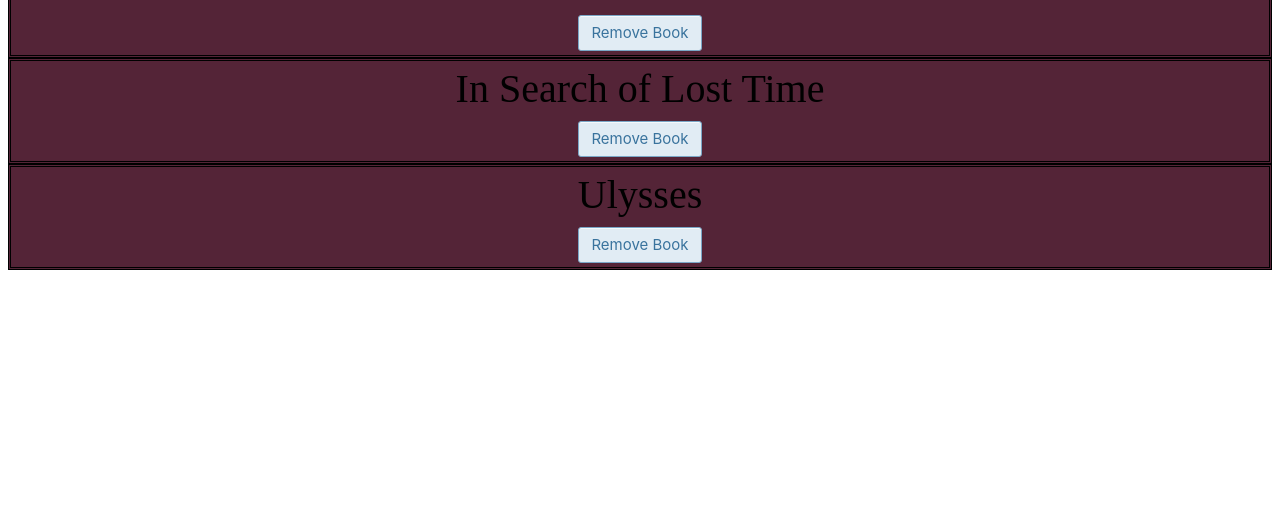
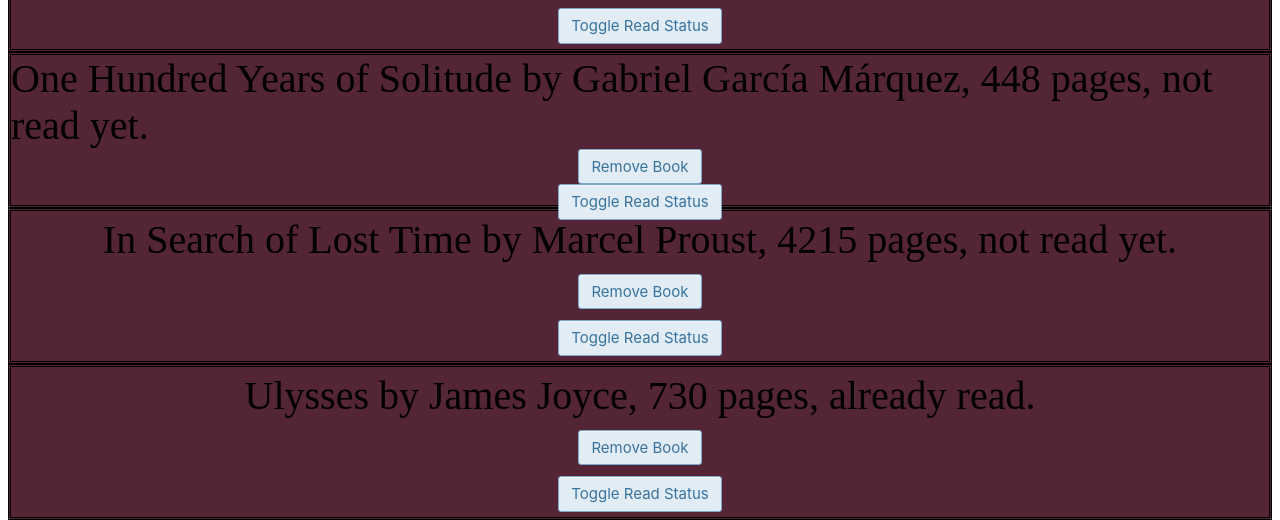
Before and after one commit to mattsnow/library, a plain HTML site: page index.html in a window 1280 px wide. Shown: the part 793-1313 px from the top of the page. Before the commit the page ends 1063 px from the top, so only its background shows below. Drawn offline with Linux system fonts and the light colour scheme.

Commit message:
Added 'toggle read' functionality

```diff
--- a/index.html
+++ b/index.html
@@ -48,7 +48,7 @@
       background: rgb(84, 36, 55);
       place-items: center;
       border-style: double;
-      height: 100px;
+      height: 150px;
     }
 
     .button {
--- a/scripts.js
+++ b/scripts.js
@@ -13,23 +13,40 @@ book.prototype.bookRead = function () {
   }
 }
 
-function generateCard(bookObect, index) {
+book.prototype.toggleRead = function (index) {
+  if (this.read) {
+    this.read = false;
+  } else {
+    this.read = true;
+  }
+  console.log(index);
+  var x = document.getElementById(`${index}`);
+  x.innerHTML = generateCardText(this.bookObject, index);
+}
+
+function generateCardText(bookObject, index) {
+  return (`${myLibrary[index].bookRead()}` +
+  `<button class='button' onclick=removeBook(${index})>Remove Book</button>` +
+  `<button class='button' onclick=myLibrary[${index}].toggleRead(${index})>Toggle Read Status</button>`)
+}
+
+function generateCard(bookObject, index) {
   let div = document.createElement('div');
   div.className = 'book';
   div.id = index;
-  div.innerHTML = bookObect.title + `<button class='button' onclick=removeBook(${index})>Remove Book</button>`;
+  div.innerHTML = generateCardText(bookObject, index);
   var element = document.getElementById("book");
   element.appendChild(div);
 }
 
-function addBookToLibrary(bookObect) {
-  myLibrary.push(bookObect);
+function addBookToLibrary(bookObject) {
+  myLibrary.push(bookObject);
 }
 
 function createNewBook(form) {
   var newBook = new book(form.title.value, form.author.value, form.numPages.value, form.readStatus.checked);
   addBookToLibrary(newBook);
-  var newBookID = (myLibrary.length-1);
+  var newBookID = (myLibrary.length - 1);
   generateCard(myLibrary[newBookID], newBookID);
   toggleBookForm();
 }
@@ -59,10 +76,10 @@ function removeBook(id) {
 let myLibrary = [];
 
 addBookToLibrary(new book('The Hobbit', 'J.R.R. Tolkien', 295, true));
-addBookToLibrary(new book('To Kill a Mockingbird', 'J.R.R. Tolkien', 295, true));
-addBookToLibrary(new book('One Hundred Years of Solitude', 'J.R.R. Tolkien', 295, true));
-addBookToLibrary(new book('In Search of Lost Time', 'J.R.R. Tolkien', 295, true));
-addBookToLibrary(new book('Ulysses', 'J.R.R. Tolkien', 295, true));
+addBookToLibrary(new book('To Kill a Mockingbird', 'Harper Lee', 281, true));
+addBookToLibrary(new book('One Hundred Years of Solitude', 'Gabriel García Márquez', 448, false));
+addBookToLibrary(new book('In Search of Lost Time', 'Marcel Proust', 4215, false));
+addBookToLibrary(new book('Ulysses', 'James Joyce', 730, true));
 
 myLibrary.forEach((value, index) => {
   generateCard(value, index);
```
